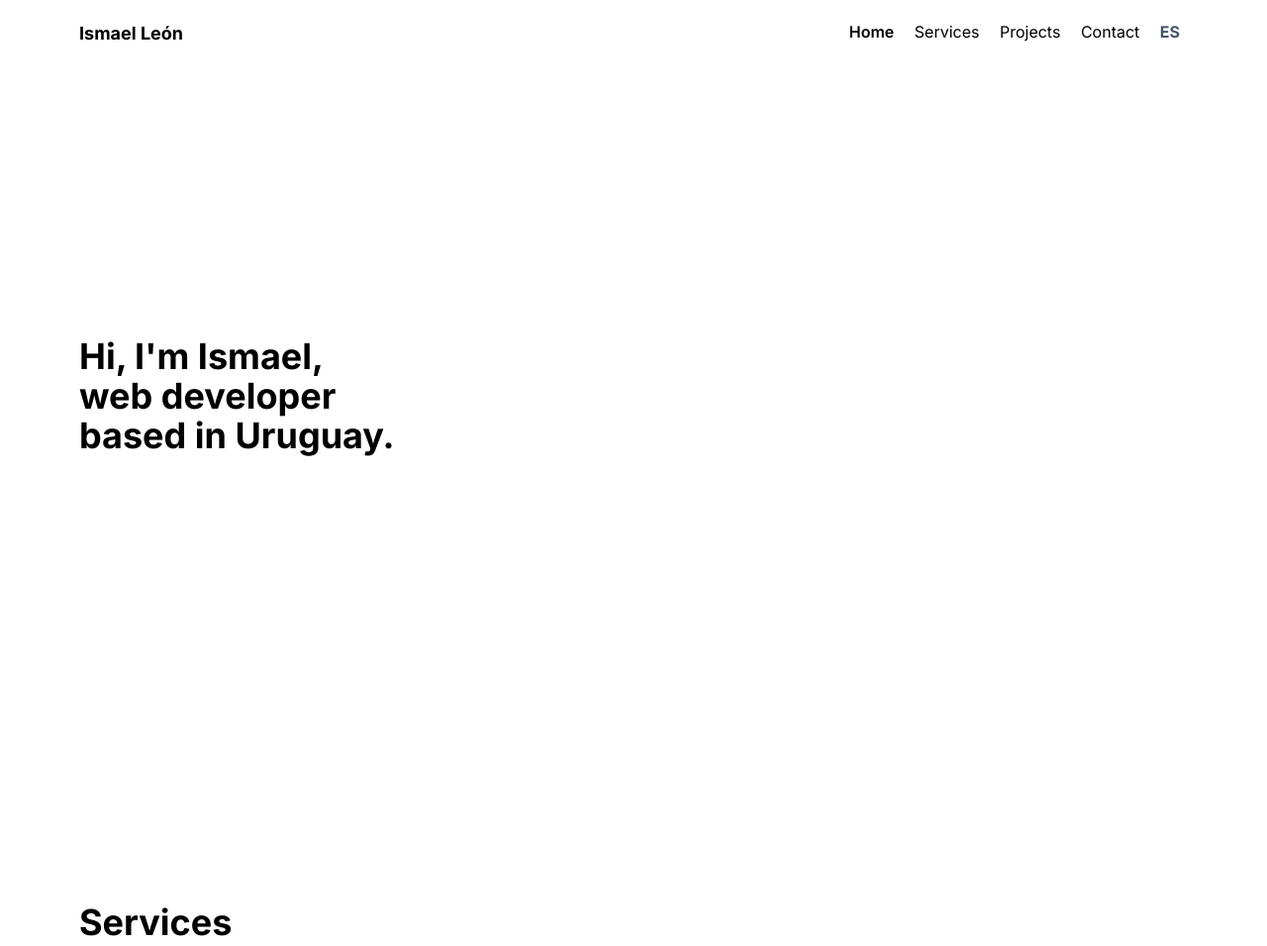
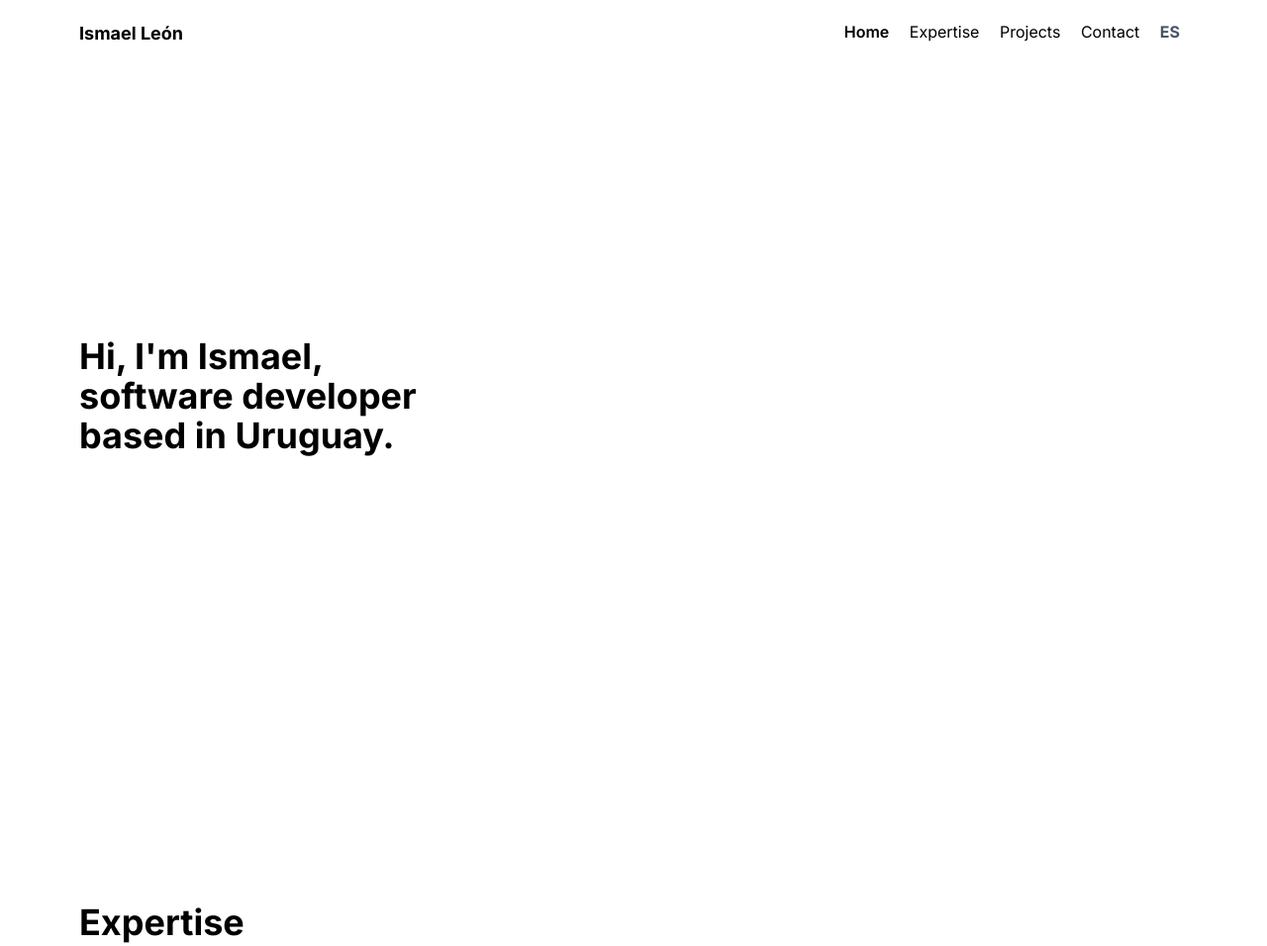
Before and after one commit to Ismaelleon/ismaelleon.github.io, a plain HTML site: page index.html in a window 1280 px wide. Shown: the top 956 px of the page at 99% size. Drawn offline with nearby package versions, Linux system fonts and the light colour scheme.

Commit message:
feat: change 'services' section to 'expertise'

```diff
--- a/index.html
+++ b/index.html
@@ -27,8 +27,8 @@
 					class="las la-times text-2xl fixed top-5 right-5 scale-0"
 					id="menu-close"></i>
 				<a href="#home" class="px-2 sm:text-4xl sm:my-3">Home</a>
-				<a href="#services" class="px-2 sm:text-4xl sm:my-3"
-					>Services</a
+				<a href="#expertise" class="px-2 sm:text-4xl sm:my-3"
+					>Expertise</a
 				>
 				<a href="#projects" class="px-2 sm:text-4xl sm:my-3"
 					>Projects</a
@@ -48,7 +48,7 @@
 				<article>
 					<h1 class="font-bold text-4xl md:text-3xl sm:py-8">
 						Hi, I'm Ismael, <br />
-						web developer <br />
+						software developer <br />
 						based in Uruguay.
 					</h1>
 				</article>
@@ -56,10 +56,10 @@
 			</section>
 			<section
 				class="w-full min-h-screen flex flex-col p-20 md:p-10 md:py-20 sm:p-5"
-				id="services">
+				id="expertise">
 				<h2
 					class="font-bold text-4xl my-8 md:text-3xl sm:text-2xl sm:my-16">
-					Services
+				    Expertise
 				</h2>
 				<article
 					class="w-full grid grid-cols-3 gap-5 items-center h-full sm:grid-cols-1 sm:gap-8">
```
Also changed, not shown: es.html (+5 -5 lines).
